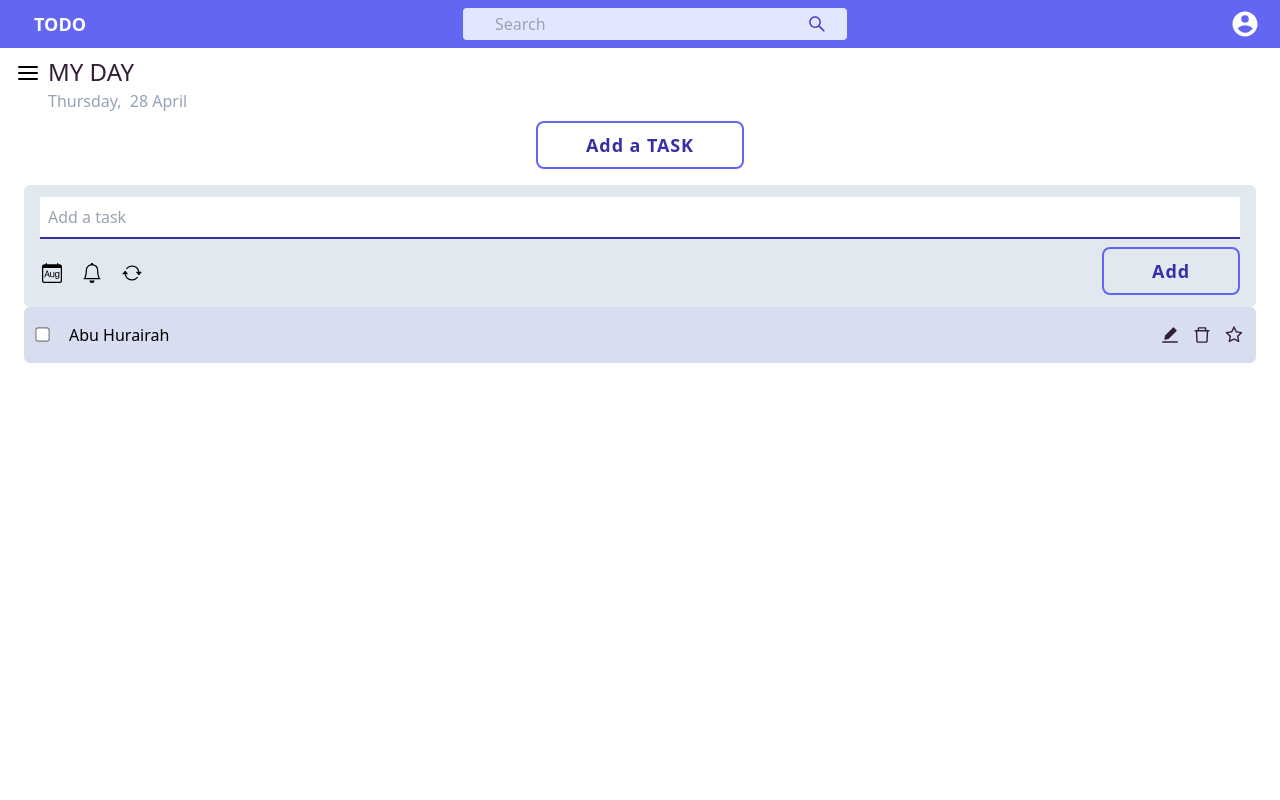
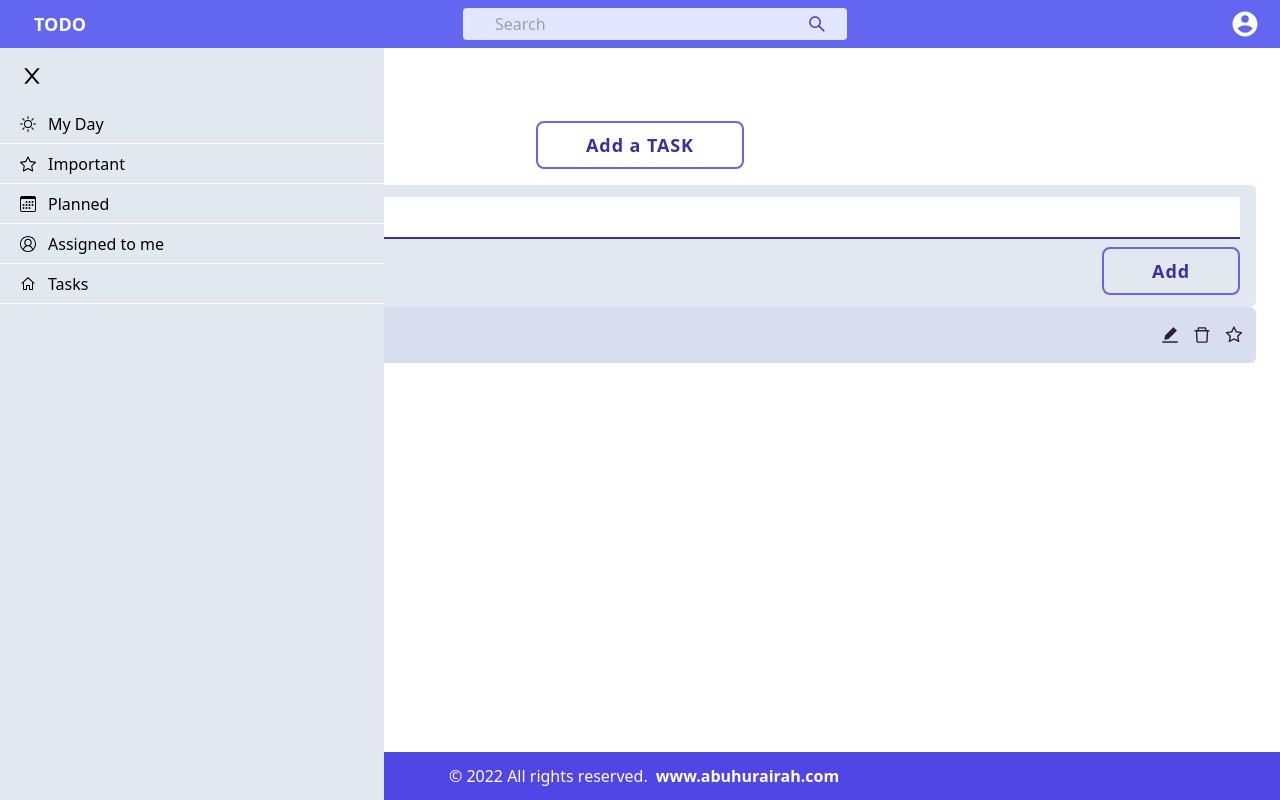
Before and after one commit to AbuHurairah127/todo-by-abu-hurairah, a React (Create React App) app: page / in a window 1280 px wide. Both pictures are taken after a click on the icon 28 px from the left and 72 px from the top of the page. Built offline with nearby package versions, Linux system fonts and the light colour scheme.

Commit message:
Left-Navbar- Toggling

```diff
--- a/src/components/addTodo/AddTodo.js
+++ b/src/components/addTodo/AddTodo.js
@@ -1,8 +1,10 @@
 import React from "react";
 import Button from "../button/Button";
+import { useState } from "react";
 import { BsCalendarMonth, BsBell, BsArrowRepeat } from "react-icons/bs";
 
 const AddTodo = () => {
+  const [isUpdate, setIsUpdate] = useState(false);
   return (
     <div className="flex align-center justify-center bg-slate-200 flex-col px-4 py-3 mt-4 mx-6 rounded-md">
       <input
@@ -25,9 +27,15 @@ const AddTodo = () => {
             title="Repeat"
           ></BsArrowRepeat>
         </div>
-        <div className="self-end mt-2">
-          <Button label="Add" />
-        </div>
+        {isUpdate ? (
+          <div className="self-end mt-2">
+            <Button label="Update" />
+          </div>
+        ) : (
+          <div className="self-end mt-2">
+            <Button label="Add" />
+          </div>
+        )}
       </div>
     </div>
   );
--- a/src/components/dayDetails/DayDetails.js
+++ b/src/components/dayDetails/DayDetails.js
@@ -1,13 +1,19 @@
 import React from "react";
 import { FiMenu } from "react-icons/fi";
+import { GiHamburgerMenu } from "react-icons/gi";
+
 import UseDayDetails from "./UseDayDetails";
+import Navbar from "./../sidebars/navbar-left/Navbar";
 
 const DayDetails = () => {
-  const { day, date, month } = UseDayDetails();
+  const { day, date, month, sideBarToggler, isSideBar } = UseDayDetails();
   return (
-    <div className="m-2 mx-4">
+    <div className="flex flex-row m-2 mx-4">
       <div className="left">
-        <FiMenu className="inline text-2xl relative cursor-pointer bottom-1"></FiMenu>
+        <GiHamburgerMenu
+          className="inline text-2xl relative cursor-pointer bottom-1 hover:fill-blue-600 active:fill-blue-400"
+          onClick={sideBarToggler}
+        ></GiHamburgerMenu>
         <h3 className="inline mx-2 text-2xl text-[#331e36]">MY DAY</h3>
         <div className="text-slate-400 mx-8">
           <span className="pr-1"> {day}, </span>
@@ -15,6 +21,11 @@ const DayDetails = () => {
           <span> {month} </span>
         </div>
       </div>
+      <div>
+        {isSideBar && (
+          <Navbar toggler={sideBarToggler} togglingIcon={isSideBar} />
+        )}
+      </div>
       {/* //Add div with class name right to add the other functionalities on the right side of this component */}
     </div>
   );
--- a/src/components/dayDetails/UseDayDetails.js
+++ b/src/components/dayDetails/UseDayDetails.js
@@ -34,10 +34,18 @@ const UseDayDetails = () => {
   const [day, setDay] = useState(today);
   const [date, setDate] = useState(toDate);
   const [month, setMonth] = useState(toMonth);
+  const [isSideBar, setIsSideBar] = useState(false);
+  const sideBarToggler = () => {
+    setIsSideBar(!isSideBar);
+    console.log("Button Clicked");
+    console.log(isSideBar);
+  };
   return {
     day,
     date,
     month,
+    isSideBar,
+    sideBarToggler,
   };
 };
 
--- a/src/components/footer/Footer.js
+++ b/src/components/footer/Footer.js
@@ -4,7 +4,7 @@ import UseFooter from "./UseFooter";
 const Footer = () => {
   const { year } = UseFooter();
   return (
-    <div className="justify-center w-screen flex-grow flex-shrink-0 flex items-center h-12 bg-indigo-500">
+    <div className="z-0 justify-center w-screen flex-grow flex-shrink-0 flex items-center h-12 bg-indigo-600">
       <span className="text-white px-2">
         &copy; {year} All rights reserved.
       </span>
--- a/src/components/sidebars/navbar-left/Navbar.js
+++ b/src/components/sidebars/navbar-left/Navbar.js
@@ -2,12 +2,16 @@ import React from "react";
 import NavbarLink from "./navbarLink/NavbarLink";
 import { BsSun, BsStar, BsCalendar3 } from "react-icons/bs";
 import { VscAccount, VscHome } from "react-icons/vsc";
-import { FiMenu } from "react-icons/fi";
-const Navbar = () => {
+import { AiOutlineClose } from "react-icons/ai";
+
+const Navbar = (props) => {
   return (
     <div className="w-[30vw] fixed left-0 top-0 bg-slate-200 h-screen mt-12">
       <div className="">
-        <FiMenu className="inline ml-5 my-4 text-2xl relative cursor-pointer hover:bg-slate-100 active:bg-slate-300"></FiMenu>
+        <AiOutlineClose
+          onClick={props.toggler}
+          className="inline ml-5 my-4 text-2xl relative cursor-pointer hover:fill-blue-600 active:fill-blue-400"
+        ></AiOutlineClose>
       </div>
       <NavbarLink label="My Day" icon={<BsSun />} link="/" />
       <NavbarLink label="Important" icon={<BsStar />} link="/important" />
--- a/src/components/todoList/TodoList.js
+++ b/src/components/todoList/TodoList.js
@@ -6,7 +6,7 @@ const TodoList = () => {
       <div className="mx-3 ">
         <input
           type="checkbox"
-          className=" cursor-pointer scale-110"
+          className="h-3.5 w-3.5 cursor-pointer"
           title="Completed"
           name="taskCompleted"
           id="completed"
--- a/src/pages/home/Home.js
+++ b/src/pages/home/Home.js
@@ -4,6 +4,7 @@ import DayDetails from "../../components/dayDetails/DayDetails";
 import Header from "../../components/header/Header";
 import TodoList from "../../components/todoList/TodoList";
 import AddTodo from "../../components/addTodo/AddTodo";
+import Footer from "../../components/footer/Footer";
 const Home = () => {
   return (
     <div className="flex w-full flex-col h-screen content-center">
@@ -14,7 +15,9 @@ const Home = () => {
       </div>
       <AddTodo />
       <TodoList />
-      <div className="mt-auto"></div>
+      <div className="mt-auto">
+        <Footer />
+      </div>
     </div>
   );
 };
```
